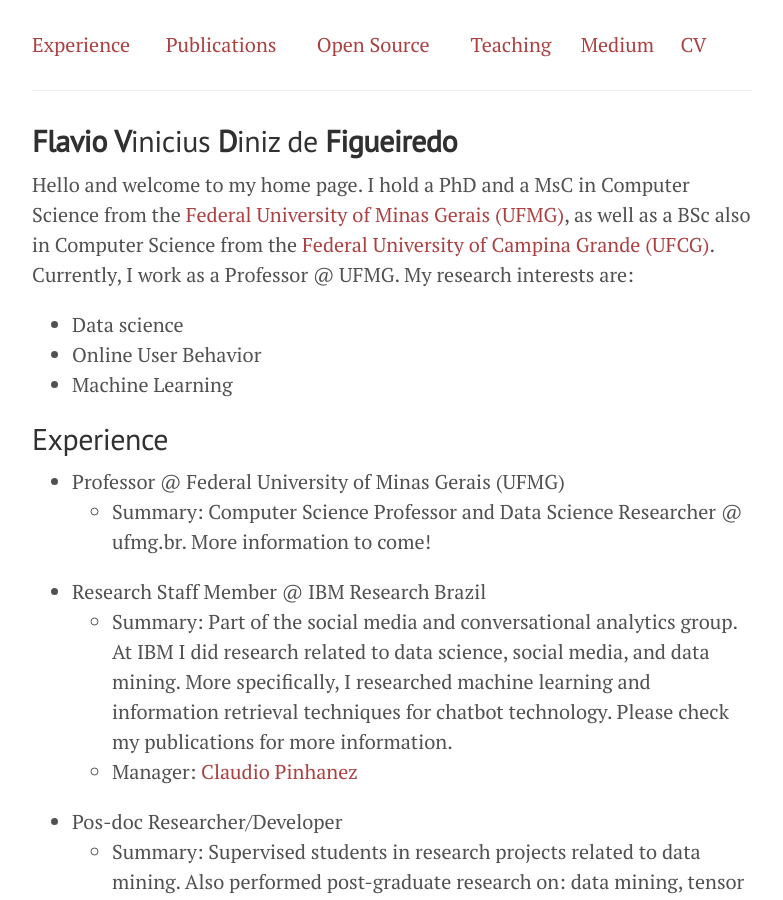
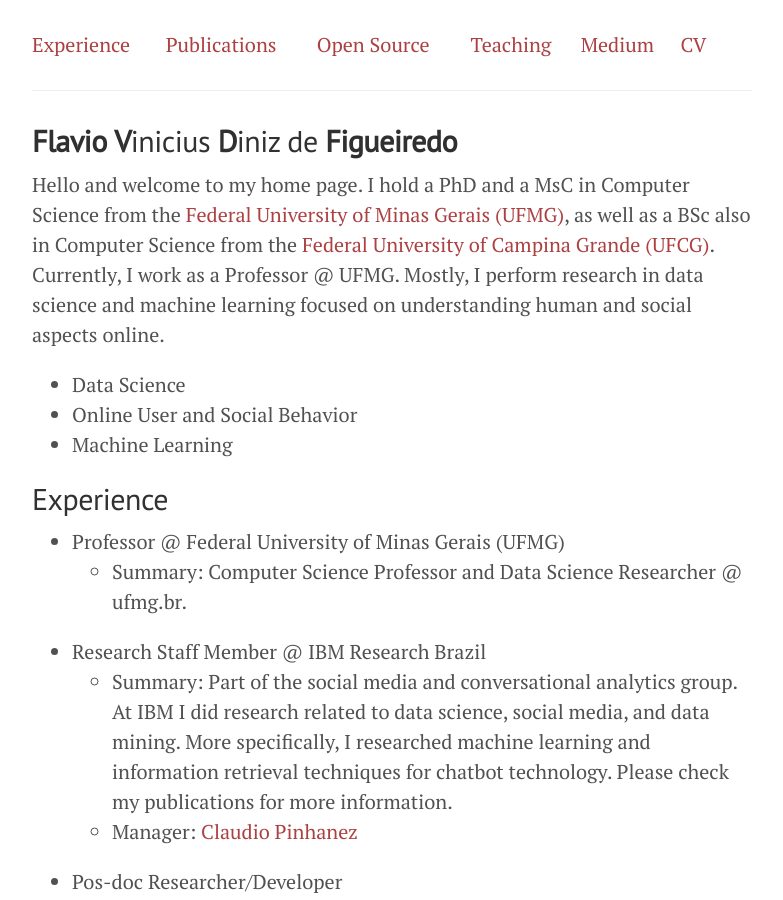
Before and after one commit to flaviovdf/flaviovdf.github.io, a Jekyll site: the page built from index.md, in a window 1280 px wide and 900 px high. Shown: the whole window, without its empty margins (248-1031 px from the left). Built offline with Jekyll 4.4.1, drawn with Linux system fonts in a browser that asks for light colours; some of the changed text lies outside the part shown.

Commit message:
Update index.md

```diff
--- a/index.md
+++ b/index.md
@@ -8,16 +8,16 @@
 
 ## **Flavio** **V**inicius **D**iniz de **Figueiredo**
 
-Hello and welcome to my home page. I hold a PhD and a MsC in Computer Science from the [Federal University of Minas Gerais (UFMG)](http://ufmg.br), as well as a BSc also in Computer Science from the [Federal University of Campina Grande (UFCG)](http://ufcg.edu.br). Currently, I work as a Professor @ UFMG. My research interests are:
+Hello and welcome to my home page. I hold a PhD and a MsC in Computer Science from the [Federal University of Minas Gerais (UFMG)](http://ufmg.br), as well as a BSc also in Computer Science from the [Federal University of Campina Grande (UFCG)](http://ufcg.edu.br). Currently, I work as a Professor @ UFMG. Mostly, I perform research in data science and machine learning focused on understanding human and social aspects online.
 
-- Data science
-- Online User Behavior
+- Data Science
+- Online User and Social Behavior
 - Machine Learning
 
 ## Experience
 
 * Professor @ Federal University of Minas Gerais (UFMG)
-    * Summary: Computer Science Professor and Data Science Researcher @ ufmg.br. More information to come!
+    * Summary: Computer Science Professor and Data Science Researcher @ ufmg.br.
 
 * Research Staff Member @ IBM Research Brazil
     * Summary: Part of the social media and conversational analytics group. At IBM I did research related to data science, social media, and data mining. More specifically, I researched machine learning and information retrieval techniques for chatbot technology. Please check my publications for more information.
```
Also changed, not shown: other parts of index.md (+5 -0 lines).
